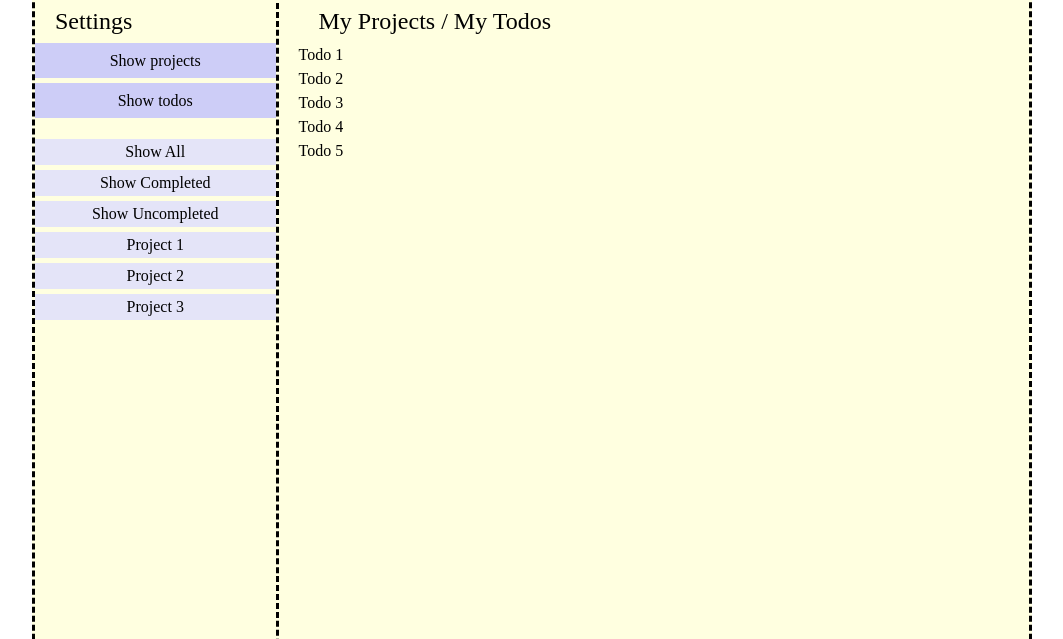
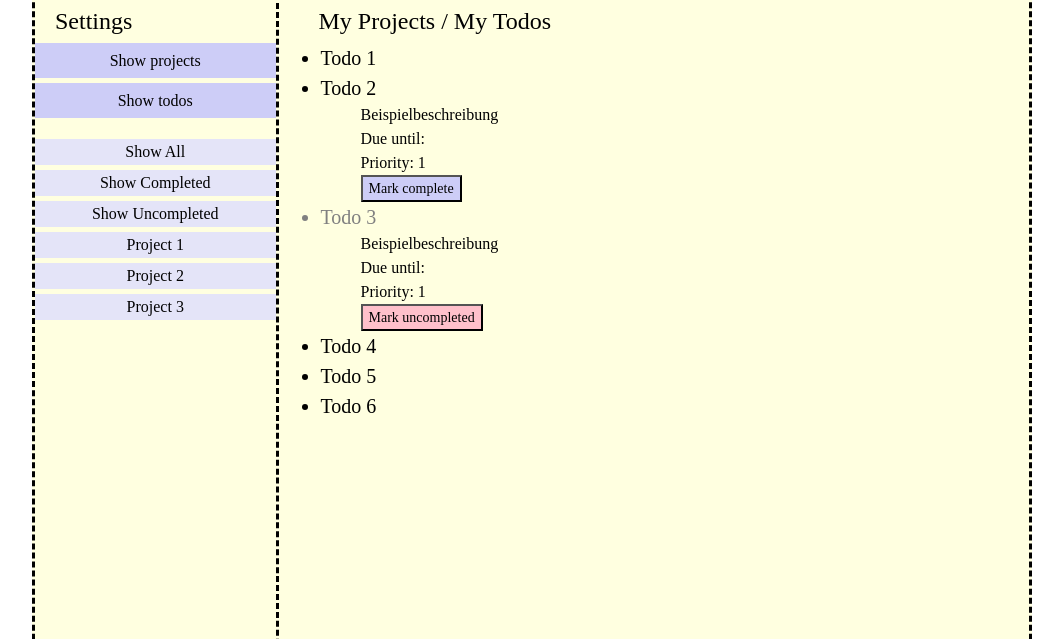
Before and after one commit to KevinLamza/odin-todo-list, a website built with webpack: page src/template.html in a window 1280 px wide. Shown: the part 161-800 px from the top of the page, without its empty margins (108-1171 px from the left). Built offline with nearby package versions, Linux system fonts and the light colour scheme.

Commit message:
Add some example list styling

```diff
--- a/src/styles.css
+++ b/src/styles.css
@@ -136,10 +136,6 @@ p, h1, h2, h3, h4, h5, h6 {
     background-color: rgb(238, 203, 49);
 }
 
-.mainContent > .lists {
-
-}
-
 .lists > ul {
     list-style: none;
     margin: 0;
@@ -147,7 +143,36 @@ p, h1, h2, h3, h4, h5, h6 {
 }
 
 ul > li {
-    list-style: none;
+    list-style-type: disc;
     margin: 0;
-    padding: 0;
+    margin-left: 22px;
+    font-size: 20px;
 }
+
+.subBulletPoint {
+    font-size: 16px;
+    list-style-type: none;
+}
+
+.bulletPoint:hover {
+    font-weight: 600;
+}
+
+.markComplete{
+    background-color: rgb(205, 205, 247);
+    font-size: 14px;
+}
+
+.markUncomplete{
+    background-color: pink;
+    font-size: 14px;
+}
+
+.markComplete:hover{
+    background-color: lightgreen;
+    font-size: 14px;
+}
+
+li.bulletPoint.completed {
+    color: grey;
+}
--- a/src/template.html
+++ b/src/template.html
@@ -41,11 +41,24 @@
                 <div class="listsTitle">My Projects / My Todos</div>
                 <div class="lists">
                     <ul>
-                        <li>Todo 1</li>
-                        <li>Todo 2</li>
-                        <li>Todo 3</li>
-                        <li>Todo 4</li>
-                        <li>Todo 5</li>
+                        <li class="bulletPoint uncompleted">Todo 1</li>
+                        <li class="bulletPoint">Todo 2</li>
+                        <ul>
+                            <li class="subBulletPoint">Beispielbeschreibung</li>
+                            <li class="subBulletPoint">Due until:</li>
+                            <li class="subBulletPoint">Priority: 1</li>
+                            <li class="subBulletPoint"><button class="markComplete">Mark complete</button></li>
+                        </ul>
+                        <li class="bulletPoint completed">Todo 3</li>
+                        <ul>
+                            <li class="subBulletPoint">Beispielbeschreibung</li>
+                            <li class="subBulletPoint">Due until:</li>
+                            <li class="subBulletPoint">Priority: 1</li>
+                            <li class="subBulletPoint"><button class="markUncomplete">Mark uncompleted</button></li>
+                        </ul>
+                        <li class="bulletPoint">Todo 4</li>
+                        <li class="bulletPoint">Todo 5</li>
+                        <li class="bulletPoint">Todo 6</li>
                     </ul>
                 </div>
             </div>
```
